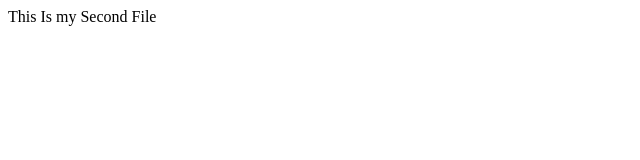
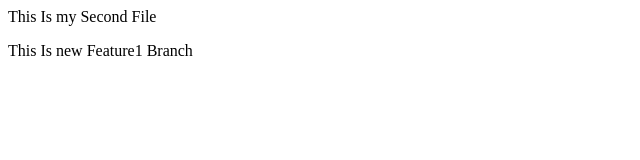
Before and after one commit to vishalpambhar2023/LocalRepo, a plain HTML site: page Index.html in a window 1280 px wide. Shown: the whole page, without its empty margins (0-640 px from the left). Drawn offline with Linux system fonts and the light colour scheme.

Commit message:
Add New feature

```diff
--- a/Index.html
+++ b/Index.html
@@ -1 +1,2 @@
 <p>This Is my Second File</p>
+<p>This Is new Feature1 Branch</p>
```
